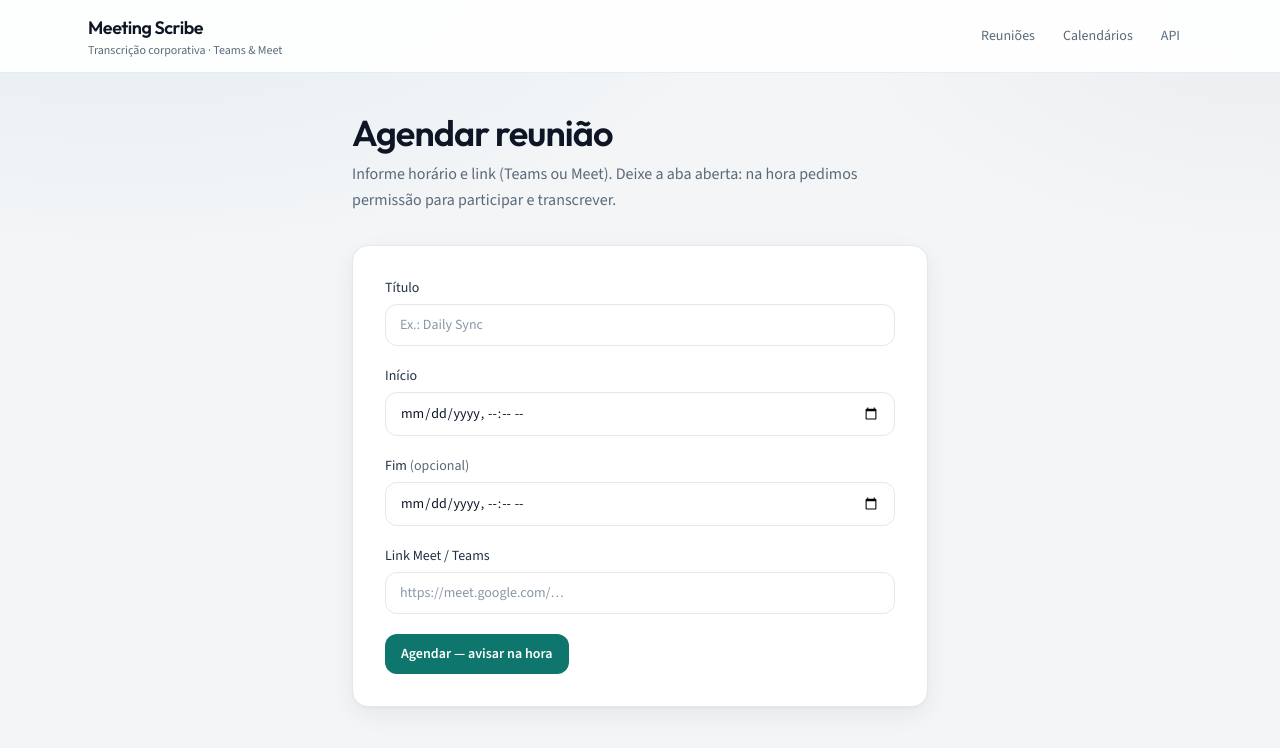
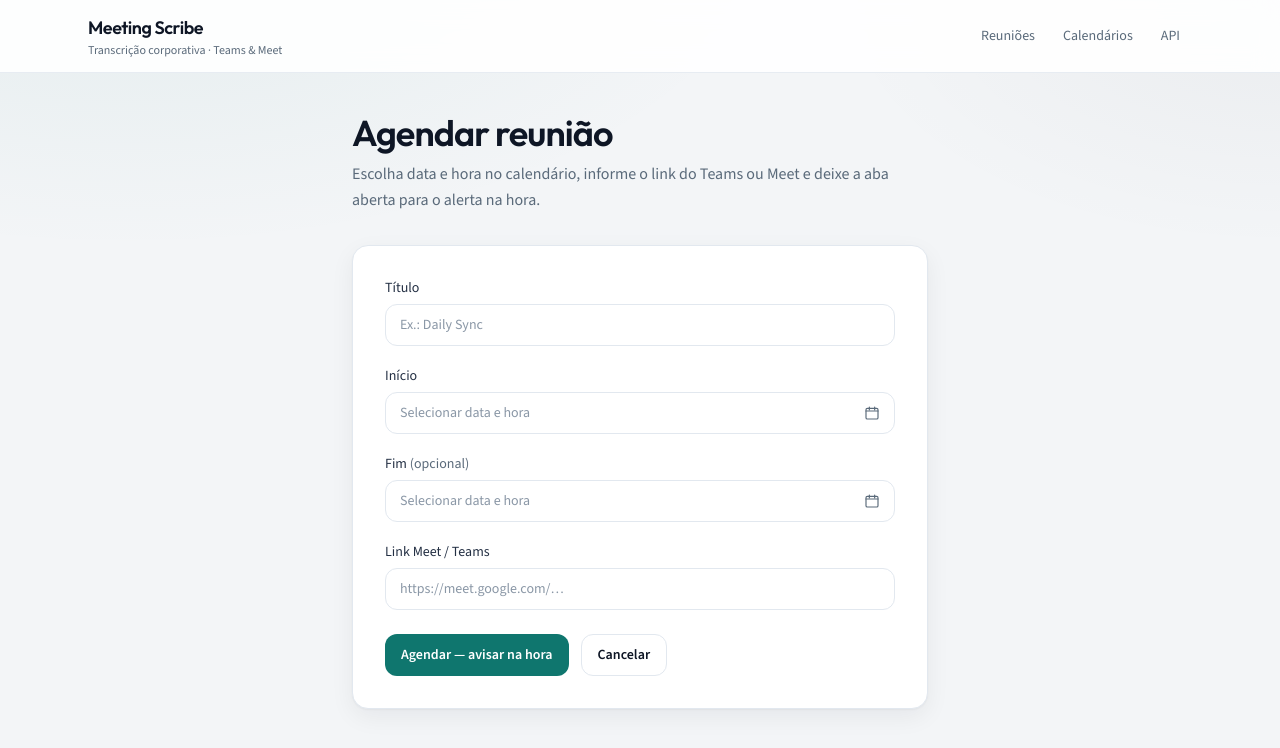
Before and after one commit to FranciscoStanley/meeting_scribe_annotations, a Next.js app in the folder frontend/: page /meetings/new in a window 1280 px wide. Shown: the top 748 px of the page. Built offline with nearby package versions, Linux system fonts and the light colour scheme; no server answers.

Commit message:
feat(frontend): formulários de agenda com calendário e validação
Co-authored-by: Cursor <cursoragent@cursor.com>

```diff
--- a/frontend/src/app/meetings/[id]/edit/page.tsx
+++ b/frontend/src/app/meetings/[id]/edit/page.tsx
@@ -1,16 +1,16 @@
 'use client';
 
 import { FormEvent, useEffect, useState } from 'react';
+import Link from 'next/link';
 import { useParams, useRouter } from 'next/navigation';
-import { meetingCanModify, MeetingSessionStatus } from '@meeting-scribe/shared';
+import {
+  meetingCanModify,
+  MeetingSessionStatus,
+  validateMeetingSchedule,
+} from '@meeting-scribe/shared';
 import { api } from '@/lib/api';
+import { DateTimeField } from '@/components/date-time-field';
 import { AlertBanner, PageHeader, Panel } from '@/components/ui';
-
-function toLocalInput(iso: string) {
-  const d = new Date(iso);
-  const pad = (n: number) => String(n).padStart(2, '0');
-  return `${d.getFullYear()}-${pad(d.getMonth() + 1)}-${pad(d.getDate())}T${pad(d.getHours())}:${pad(d.getMinutes())}`;
-}
 
 export default function EditMeetingPage() {
   const params = useParams<{ id: string }>();
@@ -18,9 +18,10 @@ export default function EditMeetingPage() {
   const router = useRouter();
   const [error, setError] = useState<string | null>(null);
   const [loading, setLoading] = useState(true);
+  const [busy, setBusy] = useState(false);
   const [title, setTitle] = useState('');
-  const [scheduledStart, setScheduledStart] = useState('');
-  const [scheduledEnd, setScheduledEnd] = useState('');
+  const [start, setStart] = useState<Date | null>(null);
+  const [end, setEnd] = useState<Date | null>(null);
   const [joinUrl, setJoinUrl] = useState('');
   const [status, setStatus] = useState<MeetingSessionStatus | null>(null);
 
@@ -33,10 +34,8 @@ export default function EditMeetingPage() {
           return;
         }
         setTitle(meeting.title);
-        setScheduledStart(toLocalInput(meeting.scheduledStart));
-        setScheduledEnd(
-          meeting.scheduledEnd ? toLocalInput(meeting.scheduledEnd) : '',
-        );
+        setStart(new Date(meeting.scheduledStart));
+        setEnd(meeting.scheduledEnd ? new Date(meeting.scheduledEnd) : null);
         setJoinUrl(meeting.joinUrl ?? '');
         setStatus(meeting.status);
       } catch {
@@ -50,21 +49,25 @@ export default function EditMeetingPage() {
   async function onSubmit(event: FormEvent<HTMLFormElement>) {
     event.preventDefault();
     setError(null);
-    if (
-      scheduledEnd &&
-      new Date(scheduledEnd).getTime() <= new Date(scheduledStart).getTime()
-    ) {
-      setError('A data/hora de fim deve ser posterior ao início.');
+
+    const validation = validateMeetingSchedule({
+      scheduledStart: start,
+      scheduledEnd: end,
+      rejectPastStart: true,
+    });
+    if (!validation.ok) {
+      setError(validation.message);
       return;
     }
+    if (!start) return;
+
+    setBusy(true);
     try {
       await api.updateMeeting(id, {
-        title,
-        scheduledStart: new Date(scheduledStart).toISOString(),
-        scheduledEnd: scheduledEnd
-          ? new Date(scheduledEnd).toISOString()
-          : undefined,
-        joinUrl,
+        title: title.trim(),
+        scheduledStart: start.toISOString(),
+        scheduledEnd: end ? end.toISOString() : undefined,
+        joinUrl: joinUrl.trim(),
       });
       router.push('/?agendada=1');
       router.refresh();
@@ -72,6 +75,8 @@ export default function EditMeetingPage() {
       setError(
         'Não foi possível salvar. Confira os dados ou se a agenda ainda não iniciou.',
       );
+    } finally {
+      setBusy(false);
     }
   }
 
@@ -91,10 +96,13 @@ export default function EditMeetingPage() {
     <div className="mx-auto max-w-xl space-y-8">
       <PageHeader
         title="Editar agenda"
-        description="Altere horário ou link. Apenas agendas que ainda não iniciaram podem ser editadas."
+        description="Altere horário ou link no calendário. Apenas agendas que ainda não iniciaram podem ser editadas."
       />
 
       <Panel className="p-6 sm:p-8">
+        {error && !start ? (
+          <AlertBanner tone="danger">{error}</AlertBanner>
+        ) : (
           <form onSubmit={onSubmit} className="space-y-5">
             <label className="ms-label">
               Título
@@ -105,25 +113,23 @@ export default function EditMeetingPage() {
                 className="ms-input"
               />
             </label>
-          <label className="ms-label">
-            Início
-            <input
-              type="datetime-local"
-              value={scheduledStart}
-              onChange={(e) => setScheduledStart(e.target.value)}
+
+            <DateTimeField
+              label="Início"
+              value={start}
+              onChange={setStart}
               required
-              className="ms-input"
+              minDate={new Date()}
             />
-          </label>
-          <label className="ms-label">
-            Fim <span className="font-normal text-muted">(opcional)</span>
-            <input
-              type="datetime-local"
-              value={scheduledEnd}
-              onChange={(e) => setScheduledEnd(e.target.value)}
-              className="ms-input"
+
+            <DateTimeField
+              label="Fim"
+              value={end}
+              onChange={setEnd}
+              optionalHint
+              minDate={start ?? new Date()}
             />
-          </label>
+
             <label className="ms-label">
               Link Meet / Teams
               <input
@@ -134,20 +140,23 @@ export default function EditMeetingPage() {
                 className="ms-input"
               />
             </label>
+
             {error ? <AlertBanner tone="danger">{error}</AlertBanner> : null}
-          <div className="flex flex-wrap gap-3">
-            <button type="submit" className="ms-btn-primary">
-              Salvar alterações
+
+            <div className="flex flex-wrap gap-3 pt-1">
+              <button
+                type="submit"
+                disabled={busy}
+                className="ms-btn-primary"
+              >
+                {busy ? 'Salvando…' : 'Salvar alterações'}
               </button>
-            <button
-              type="button"
-              className="ms-btn-secondary"
-              onClick={() => router.push('/')}
-            >
+              <Link href="/" className="ms-btn-secondary">
                 Cancelar
-            </button>
+              </Link>
             </div>
           </form>
+        )}
       </Panel>
     </div>
   );
--- a/frontend/src/app/meetings/new/page.tsx
+++ b/frontend/src/app/meetings/new/page.tsx
@@ -1,36 +1,52 @@
 'use client';
 
 import { FormEvent, useState } from 'react';
+import Link from 'next/link';
 import { useRouter } from 'next/navigation';
+import { validateMeetingSchedule } from '@meeting-scribe/shared';
 import { api } from '@/lib/api';
+import { DateTimeField } from '@/components/date-time-field';
 import { AlertBanner, PageHeader, Panel } from '@/components/ui';
 
 export default function NewMeetingPage() {
   const router = useRouter();
   const [error, setError] = useState<string | null>(null);
+  const [busy, setBusy] = useState(false);
+  const [title, setTitle] = useState('');
+  const [start, setStart] = useState<Date | null>(null);
+  const [end, setEnd] = useState<Date | null>(null);
+  const [joinUrl, setJoinUrl] = useState('');
 
   async function onSubmit(event: FormEvent<HTMLFormElement>) {
     event.preventDefault();
     setError(null);
-    const form = new FormData(event.currentTarget);
-    const startLocal = String(form.get('scheduledStart'));
-    const endLocal = String(form.get('scheduledEnd') || '');
-    if (endLocal && new Date(endLocal).getTime() <= new Date(startLocal).getTime()) {
-      setError('A data/hora de fim deve ser posterior ao início.');
+
+    const validation = validateMeetingSchedule({
+      scheduledStart: start,
+      scheduledEnd: end,
+      rejectPastStart: true,
+    });
+    if (!validation.ok) {
+      setError(validation.message);
       return;
     }
+    if (!start) return;
+
+    setBusy(true);
     try {
       await api.createMeeting({
-        title: String(form.get('title')),
-        scheduledStart: new Date(startLocal).toISOString(),
-        scheduledEnd: endLocal
-          ? new Date(endLocal).toISOString()
-          : undefined,
-        joinUrl: String(form.get('joinUrl')),
+        title: title.trim(),
+        scheduledStart: start.toISOString(),
+        scheduledEnd: end ? end.toISOString() : undefined,
+        joinUrl: joinUrl.trim(),
       });
       router.push('/?agendada=1');
     } catch {
-      setError('Não foi possível agendar. Confira horário e link (com https://).');
+      setError(
+        'Não foi possível agendar. Confira horário e link (com https://).',
+      );
+    } finally {
+      setBusy(false);
     }
   }
 
@@ -38,7 +54,7 @@ export default function NewMeetingPage() {
     <div className="mx-auto max-w-xl space-y-8">
       <PageHeader
         title="Agendar reunião"
-        description="Informe horário e link (Teams ou Meet). Deixe a aba aberta: na hora pedimos permissão para participar e transcrever."
+        description="Escolha data e hora no calendário, informe o link do Teams ou Meet e deixe a aba aberta para o alerta na hora."
       />
 
       <Panel className="p-6 sm:p-8">
@@ -46,43 +62,56 @@ export default function NewMeetingPage() {
           <label className="ms-label">
             Título
             <input
-              name="title"
+              value={title}
+              onChange={(e) => setTitle(e.target.value)}
               required
               placeholder="Ex.: Daily Sync"
               className="ms-input"
             />
           </label>
-          <label className="ms-label">
-            Início
-            <input
-              name="scheduledStart"
-              type="datetime-local"
-              required
-              className="ms-input"
-            />
-          </label>
-          <label className="ms-label">
-            Fim <span className="font-normal text-muted">(opcional)</span>
-            <input
-              name="scheduledEnd"
-              type="datetime-local"
-              className="ms-input"
-            />
-          </label>
+
+          <DateTimeField
+            label="Início"
+            value={start}
+            onChange={setStart}
+            required
+            minDate={new Date()}
+          />
+
+          <DateTimeField
+            label="Fim"
+            value={end}
+            onChange={setEnd}
+            optionalHint
+            minDate={start ?? new Date()}
+          />
+
           <label className="ms-label">
             Link Meet / Teams
             <input
-              name="joinUrl"
               type="url"
+              value={joinUrl}
+              onChange={(e) => setJoinUrl(e.target.value)}
               required
               placeholder="https://meet.google.com/…"
               className="ms-input"
             />
           </label>
+
           {error ? <AlertBanner tone="danger">{error}</AlertBanner> : null}
-          <button type="submit" className="ms-btn-primary w-full sm:w-auto">
-            Agendar — avisar na hora
-          </button>
+
+          <div className="flex flex-wrap gap-3 pt-1">
+            <button
+              type="submit"
+              disabled={busy}
+              className="ms-btn-primary w-full sm:w-auto"
+            >
+              {busy ? 'Agendando…' : 'Agendar — avisar na hora'}
+            </button>
+            <Link href="/" className="ms-btn-secondary w-full sm:w-auto">
+              Cancelar
+            </Link>
+          </div>
         </form>
       </Panel>
     </div>
```
Lines whose indentation alone changed are shown as unchanged.
